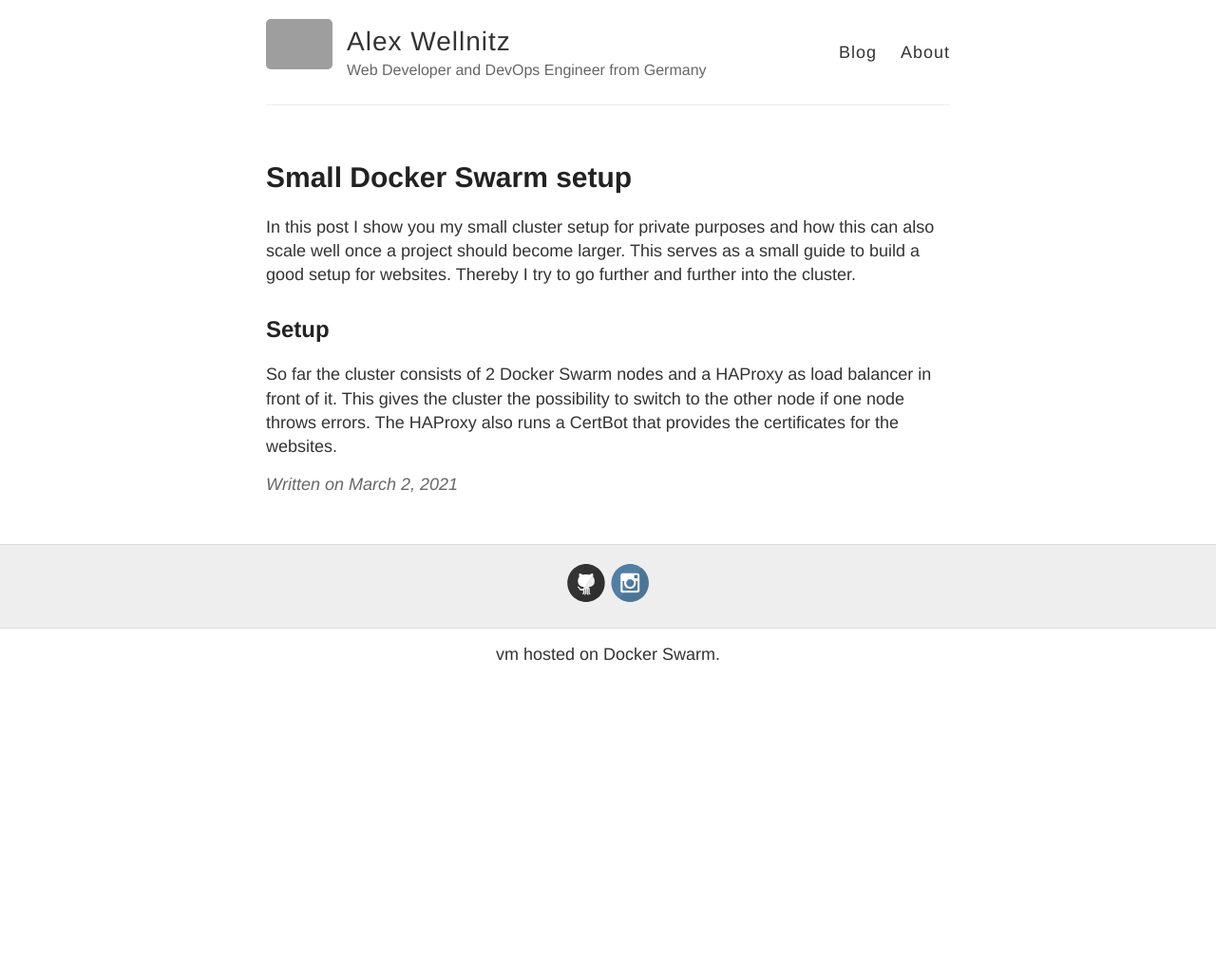
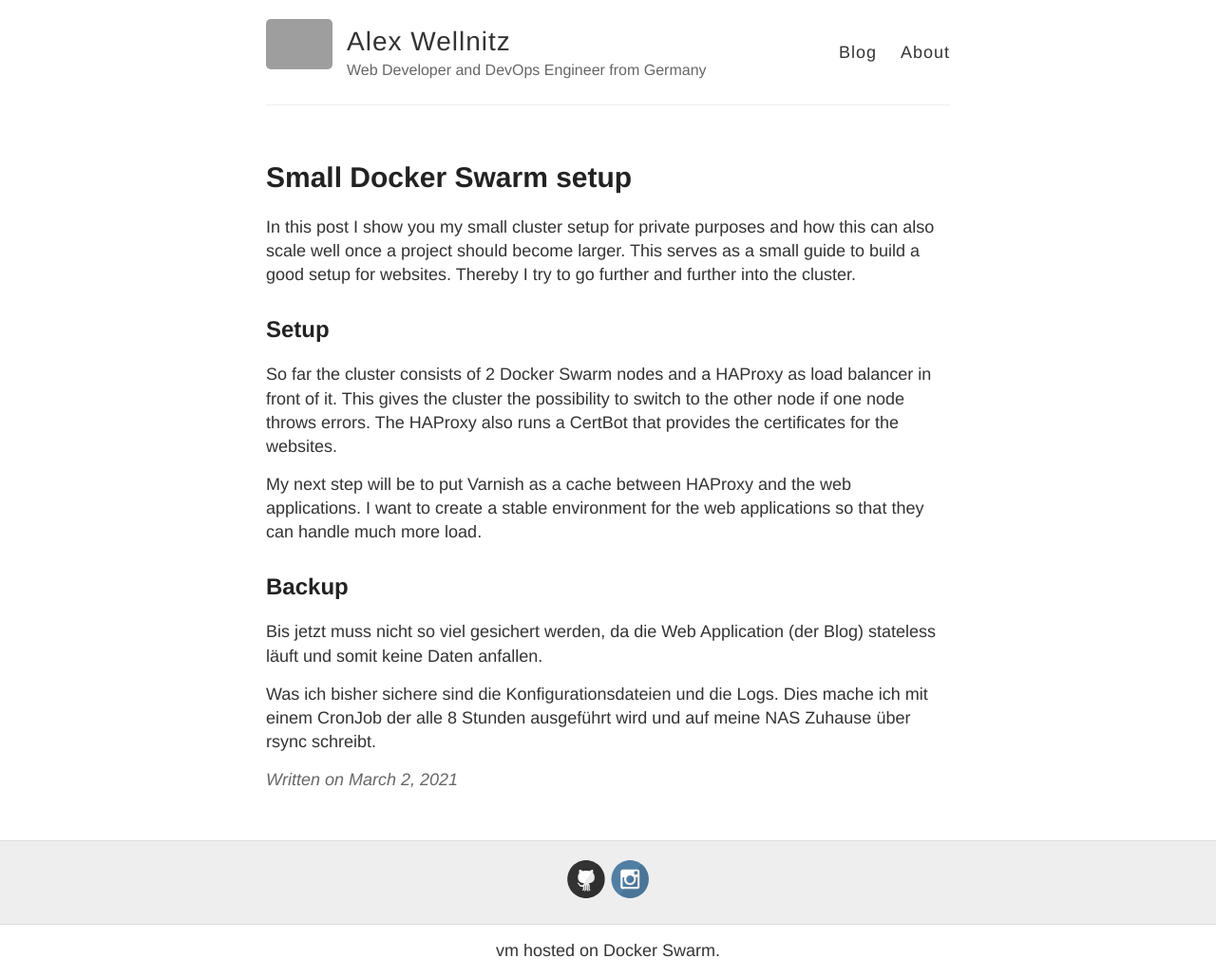
Before and after one commit to alexohneander/dev-null-blog, a Jekyll site: the page built from _posts/2021-03-02-Small-Docker-Swarm-Setup.md, in a window 1280 px wide. Shown: the whole page at 95% size. Built offline with Jekyll 4.4.1, drawn with Linux system fonts in a browser that asks for light colours; before the commit the page ends 900 px from its top, so only the background shows below that; grey boxes are pictures that could not be loaded.

Commit message:
Update Blog Post.

```diff
--- a/_posts/2021-03-02-Small-Docker-Swarm-Setup.md
+++ b/_posts/2021-03-02-Small-Docker-Swarm-Setup.md
@@ -10,3 +10,12 @@ In this post I show you my small cluster setup for private purposes and how this
 So far the cluster consists of 2 Docker Swarm nodes and a HAProxy as load balancer in front of it.
 This gives the cluster the possibility to switch to the other node if one node throws errors.
 The HAProxy also runs a CertBot that provides the certificates for the websites.
+
+My next step will be to put Varnish as a cache between HAProxy and the web applications.
+I want to create a stable environment for the web applications so that they can handle much more load.
+
+## Backup
+
+Bis jetzt muss nicht so viel gesichert werden, da die Web Application (der Blog) stateless läuft und somit keine Daten anfallen.
+
+Was ich bisher sichere sind die Konfigurationsdateien und die Logs. Dies mache ich mit einem CronJob der alle 8 Stunden ausgeführt wird und auf meine NAS Zuhause über rsync schreibt.
```
